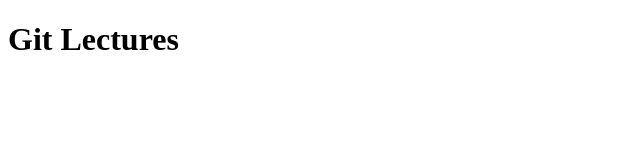
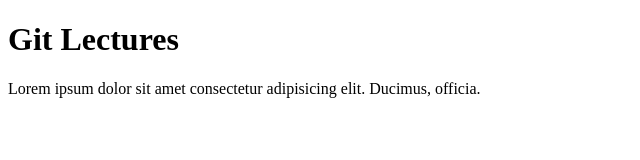
Before and after one commit to arsayin/vscode-try, a plain HTML site: page index.html in a window 1280 px wide. Shown: the whole page, without its empty margins (0-640 px from the left). Drawn offline with Linux system fonts and the light colour scheme.

Commit message:
new commit

```diff
--- a/index.html
+++ b/index.html
@@ -7,6 +7,7 @@
 </head>
 <body>
     <h1>Git Lectures</h1>
+    <p>Lorem ipsum dolor sit amet consectetur adipisicing elit. Ducimus, officia.</p>
 
 </body>
 </html>
```
Also changed, not shown: 1 other file.
